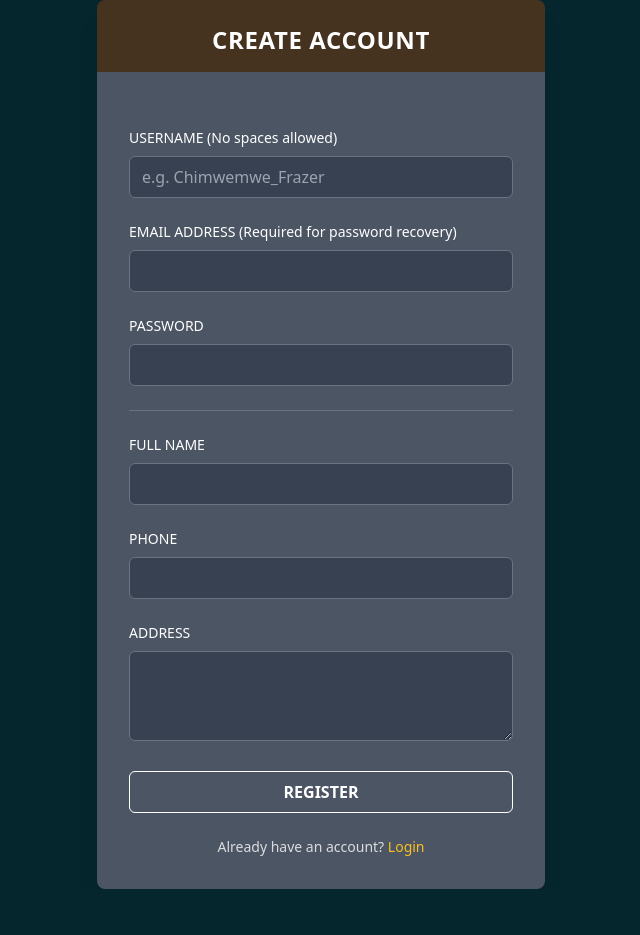
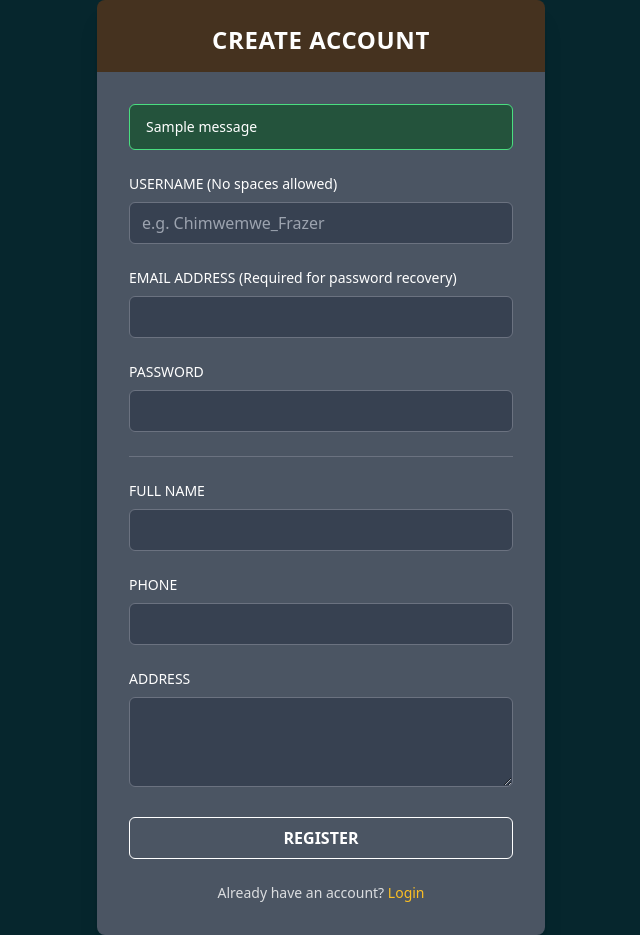
Before and after one commit to Chimwemwe-Frazer/management-of-your-loans, a Django app: page /register/ in a window 1280 px wide. Shown: the whole page, without its empty margins (319-959 px from the left). Before the commit the page ends 889 px from the top, so only its background shows below. Run offline with Django 5.2, Linux system fonts and the light colour scheme; one stand-in notice (Sample message) is shown; style sheets or scripts are compiled from the project's sources; some libraries are stand-ins or nearby versions.

Commit message:
Update forms and templates for improved error handling and user feedback

```diff
--- a/loans/forms.py
+++ b/loans/forms.py
@@ -2,6 +2,11 @@ from django.contrib.auth.forms import AuthenticationForm
 from django import forms
 
 class StyledAuthenticationForm(AuthenticationForm):
+    error_messages = {
+        **AuthenticationForm.error_messages,
+        'invalid_login': 'Invalid username or password. Usernames are case-sensitive.',
+    }
+
     username = forms.CharField(
         widget=forms.TextInput(attrs={
             'class': 'w-full px-3 py-2 bg-[#06262d] text-white border border-gray-300 rounded-md shadow-sm focus:outline-none focus:ring-2 focus:ring-cyan-400',
--- a/loans/templates/loans/register.html
+++ b/loans/templates/loans/register.html
@@ -38,6 +38,18 @@
 
         <!-- Body -->
         <div class="p-8 bg-gray-600 space-y-6">
+
+            {% if messages %}
+                <div class="space-y-2" role="status" aria-live="polite">
+                    {% for message in messages %}
+                        <p class="rounded-md border px-4 py-3 text-sm
+                            {% if 'error' in message.tags %}border-red-400 bg-red-900/70 text-white
+                            {% else %}border-green-400 bg-green-900/70 text-white{% endif %}">
+                            {{ message }}
+                        </p>
+                    {% endfor %}
+                </div>
+            {% endif %}
 
             <form method="post" class="space-y-6">
                 {% csrf_token %}
--- a/loans/templates/registration/login.html
+++ b/loans/templates/registration/login.html
@@ -44,7 +44,7 @@
                     class="absolute -top-12 left-1/2 -translate-x-1/2
                            bg-red-500 text-white px-4 py-2 rounded-md text-sm
                            shadow-lg transition-opacity duration-500 z-20">
-                    {{ form.non_field_errors }}
+                    {{ form.non_field_errors.0 }}
                 </div>
             {% endif %}
 
```
Also changed, not shown: db.sqlite3, 1 other file.
